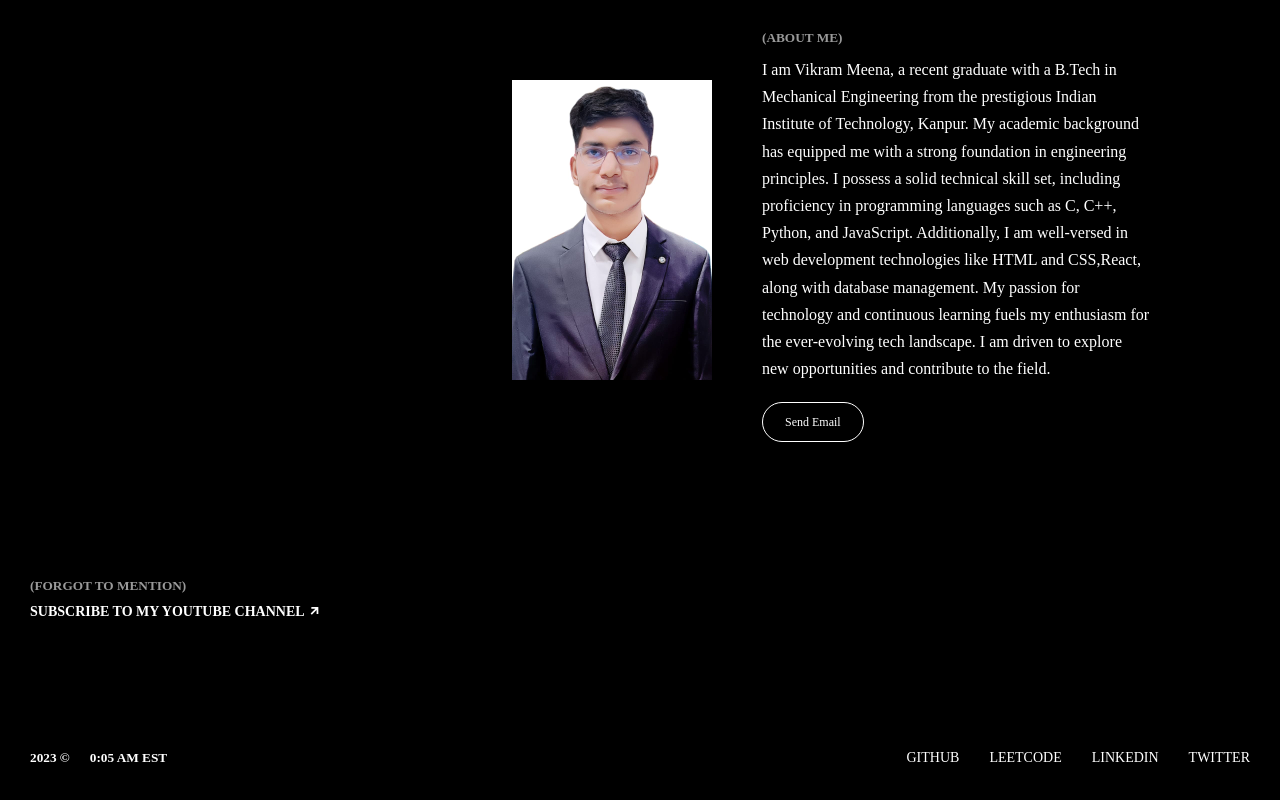
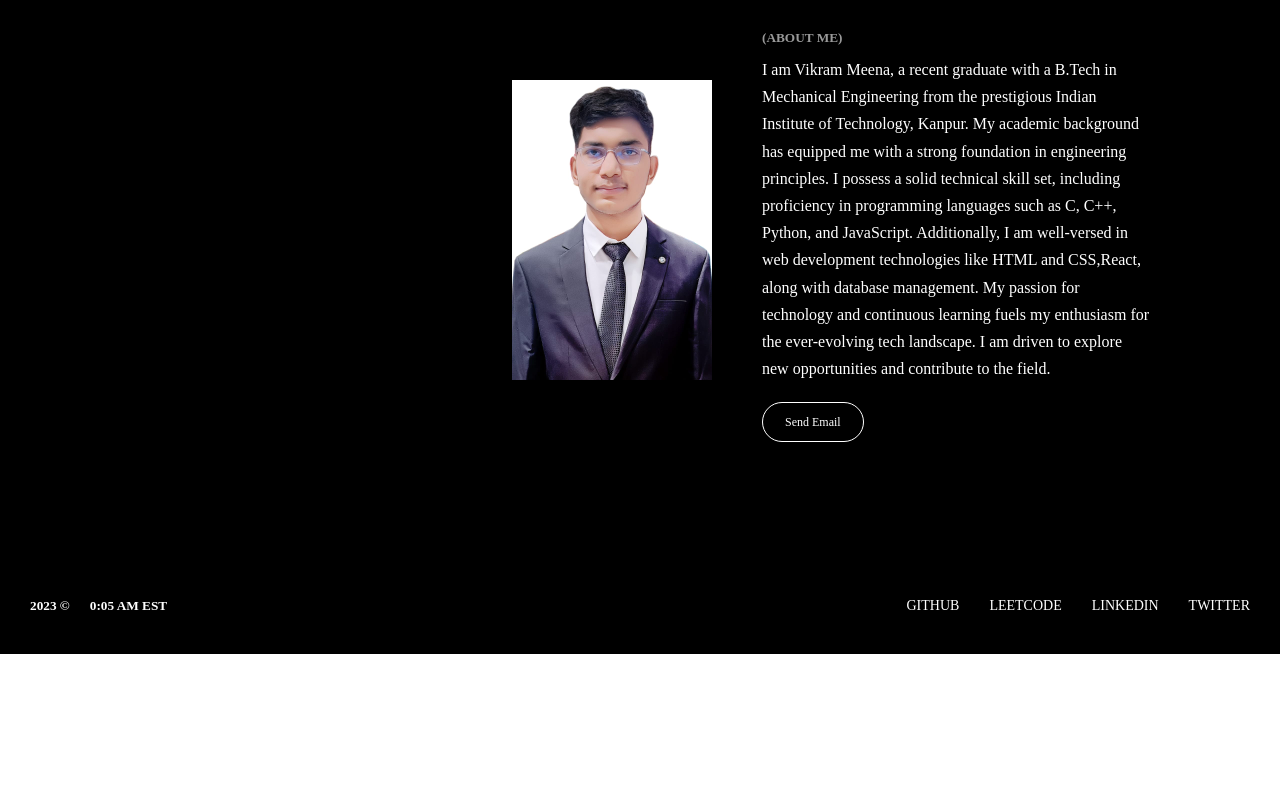
Before and after one commit to itsvilram/Portfolio_my, a website: page index.html in a window 1280 px wide. Shown: the part 1848-2648 px from the top of the page. After the commit the page ends 2502 px from the top, so only its background shows below. Drawn offline with nearby package versions, Linux system fonts and the light colour scheme; a script that the page names is missing.

Commit message:
Update index.html

```diff
--- a/index.html
+++ b/index.html
@@ -52,7 +52,7 @@
         <div id="second">
             <div class="elem">
                 <img src="./IIT_Kanpur_Logo.svg.png" alt="">
-                <h1>collage</h1>
+                <h1>college</h1>
                 <h5>IIT KANPUR'23</h5>
             </div>
             <div class="elem">
@@ -74,10 +74,7 @@
                     <a href = "mailto: vikrammeena098765@gmail.com">Send Email</a>
             </div>
         </div>
-        <div id="subscribe">
-            <h5>(forgot to mention)</h5>
-            <h3>subscribe to my youtube channel <i class="ri-arrow-right-up-line"></i></h3>
-        </div>
+
         <div id="footer">
             <div id="footerleft">
                 <h5>2023 &copy;</h5>
```
